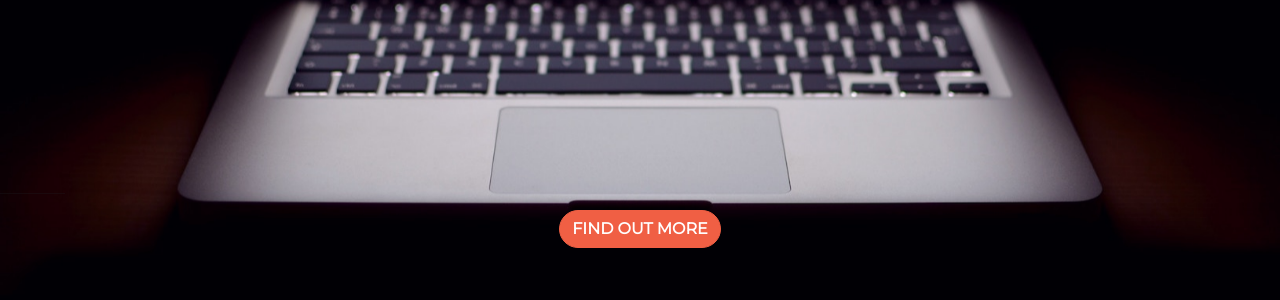
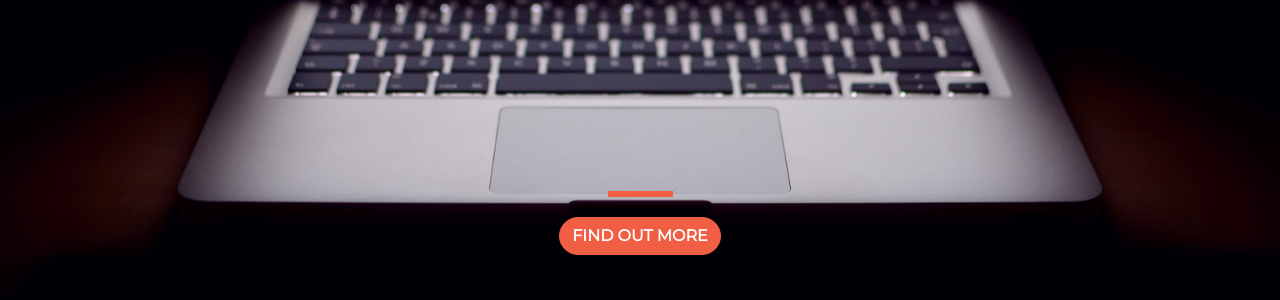
Before and after one commit to BrendonSmith8888/startup-of-the-year, a plain HTML site: page index.html in a window 1280 px wide. Shown: the part 364-664 px from the top of the page. Drawn offline with nearby package versions, Linux system fonts and the light colour scheme.

Commit message:
hr Update

```diff
--- a/style.css
+++ b/style.css
@@ -18,9 +18,11 @@ h1
 
 hr
 {
-	border-color: #F05F44;
-	border-width: 10px;
+	border: 3px solid #F05F44;
+	color: #F05F44;
+	margin: 20px auto;
 	max-width: 65px;
+	opacity: 1;
 }
 
 .buffer
```
